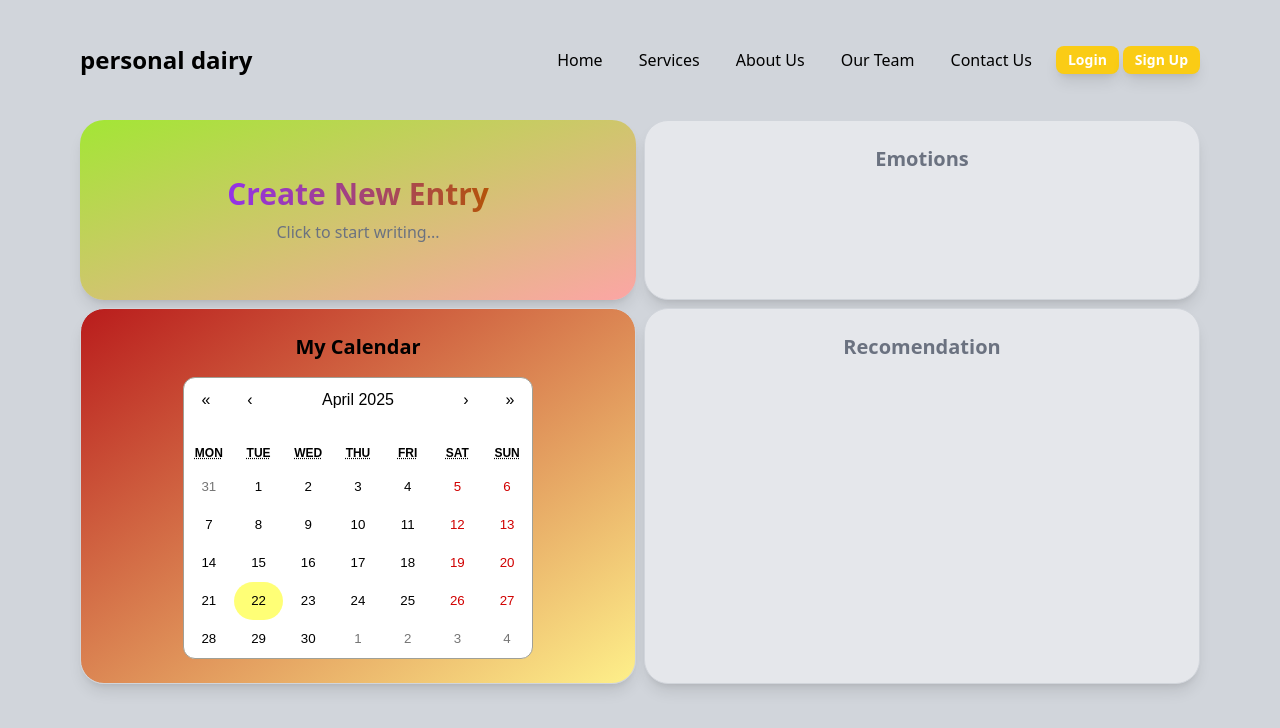
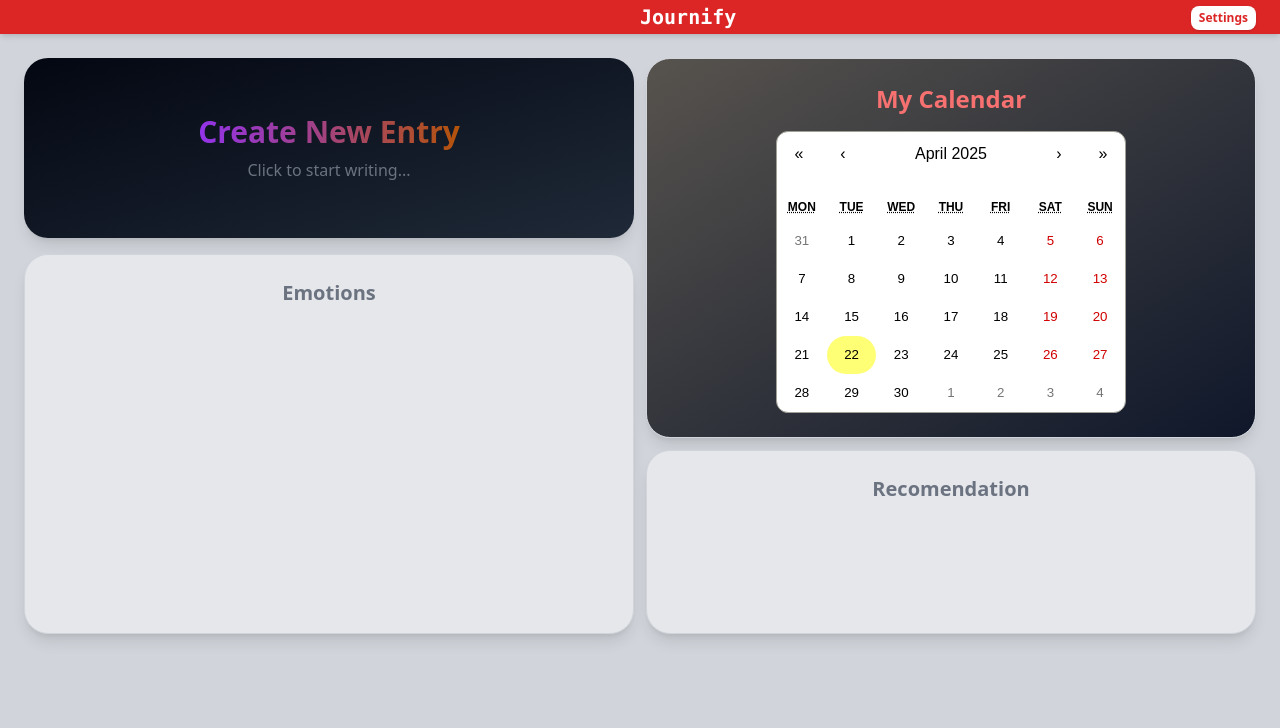
Before and after one commit to zulQar-n-a-i-n/journify-frontend, a React (Vite) app in the folder Registration module/registration/: page / in a window 1280 px wide. Shown: the top 728 px of the page. Built offline with nearby package versions, Linux system fonts and the light colour scheme.

Commit message:
dashbord update

```diff
--- /dev/null
+++ b/Registration module/registration/src/components/Navbar/Dashnav.jsx
@@ -0,0 +1,38 @@
+import React, { useState } from 'react';
+
+const Dashnav = () => {
+  const [isOpen, setIsOpen] = useState(false);
+
+  return (
+    <nav className="flex items-center justify-between bg-red-600 px-6 py-1 shadow-md relative">
+
+      {/* Center title */}
+      <h1 className="absolute left-1/2  text-white font-mono text-xl font-bold">
+        Journify
+      </h1>
+
+      {/* Right side Settings */}
+      <div className="ml-auto relative">
+        <button
+          onClick={() => setIsOpen(!isOpen)}
+          className="bg-white text-xs font-bold text-red-600 px-2 py-1 rounded-lg shadow hover:bg-gray-300 transition"
+        >
+          Settings
+        </button>
+
+        {isOpen && (
+          <div className="absolute right-0 mt-2 bg-white border shadow-md rounded-md w-40 z-10">
+            <ul>
+              <li className="px-4 py-2 hover:bg-gray-100 cursor-pointer">Profile</li>
+              <li className="px-4 py-2 hover:bg-gray-100 cursor-pointer">Account</li>
+              <li className="px-4 py-2 hover:bg-gray-100 cursor-pointer">Logout</li>
+            </ul>
+          </div>
+        )}
+      </div>
+
+    </nav>
+  );
+};
+
+export default Dashnav;
--- a/Registration module/registration/src/pages/Dashbord.jsx
+++ b/Registration module/registration/src/pages/Dashbord.jsx
@@ -2,7 +2,7 @@
 import React, { useState } from "react";
 import Calendar from "react-calendar";
 import "react-calendar/dist/Calendar.css";
-import Navbar from "../components/Navbar/Navbar.jsx";
+import Dashnav from "../components/Navbar/Dashnav.jsx";
 
 const Dashboard = () => {
   const [entries, setEntries] = useState([]);
@@ -97,13 +97,17 @@ const Dashboard = () => {
   };
 
   return (
-    <div className="min-h-screen  bg-gray-300">
-      <Navbar className=" bg-gray-300   " />
+    <div className=" min-h-screen  bg-gray-300">
 
-      <div className="container   bg-gray-300 mx-auto px-4 sm:px-8 lg:px-16 xl:px-20 2xl:px-24 py-0">
-        <div className="grid md:grid-cols-2  gap-2 ">
+     <div >
+      <Dashnav/>
+      </div>
+
+
+      <div className="  bg-gray-300 mx-auto md:px-6  py-6">
+        <div className="grid md:grid-cols-2  md:grid-rows-3 gap-3">
           {/* Entry Form Card */}
-          <div className="bg-gradient-to-br from-lime-400 to-red-300 p-6 rounded-3xl shadow-lg h-[180px]">
+          <div className="bg-gradient-to-br from-gray-950 to-gray-800 p-6 rounded-3xl shadow-lg h-[180px]">
             {!showEntryForm ? (
               <button
                 onClick={() => {
@@ -180,21 +184,24 @@ const Dashboard = () => {
           </div>
 
 
-          {/* Empty Section 2 - Placeholder */}
-          <div className="bg-gray-200 p-6 rounded-3xl shadow-lg text-center border border-gray-300 ">
-            <h2 className="text-xl font-bold mb-4 text-gray-500">Emotions</h2>
-            {/* This section doesn't contain any data */}
-          </div>
+
 
           {/* Calendar Card */}
-          <div className="bg-gradient-to-br from-red-700 to-yellow-200 p-6 rounded-3xl shadow-lg text-center border border-gray-300">
-            <h2 className="text-xl font-bold mb-4 text-transparent bg-clip-text bg-black"> My Calendar</h2>
+          <div className="row-span-2 bg-gradient-to-br from-stone-600 to-slate-900 p-6 rounded-3xl shadow-lg text-center border border-gray-300">
+            <h2 className="text-2xl font-bold mb-4 text-red-400 bg-clip-text"> My Calendar</h2>
             <Calendar
               onClickDay={handleDateSelect}
               tileContent={tileContent}
               tileClassName={tileClassName}
               className="rounded-xl   mx-auto"
             />
+          </div>
+
+
+          {/* Empty Section 2 - Placeholder */}
+          <div className="row-span-2 bg-gray-200 p-6 rounded-3xl shadow-lg text-center border border-gray-300 ">
+            <h2 className="text-xl font-bold mb-4 text-gray-500">Emotions</h2>
+            {/* This section doesn't contain any data */}
           </div>
 
           <div className="bg-gray-200 p-6 rounded-3xl shadow-lg text-center border border-gray-300 ">
```
